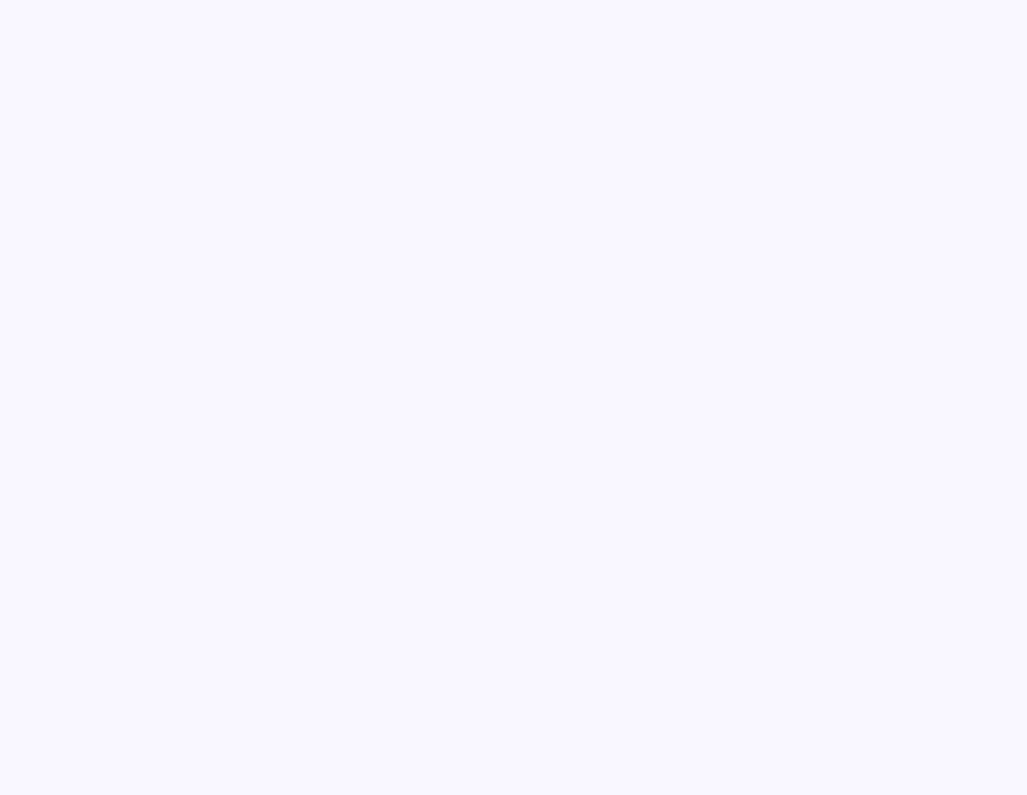
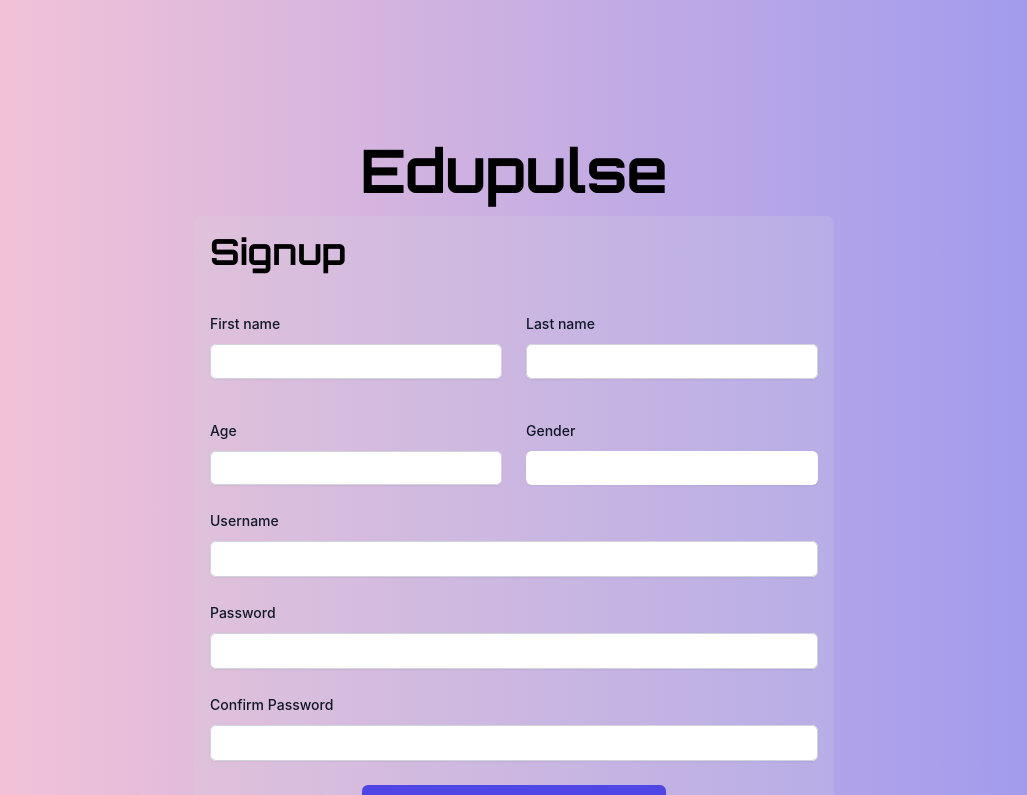
Before and after one commit to Choatchda/EduPulse, a Vue app in the folder EduPulse/: page /signup in a window 1280 px wide. Before the commit this address had no page. Shown: the top 795 px of the page, without its empty margins (126-1153 px from the left). Built offline with nearby package versions, Linux system fonts and the light colour scheme.

Commit message:
Sign up page
Super Fast

```diff
--- a/EduPulse/src/assets/main.css
+++ b/EduPulse/src/assets/main.css
@@ -38,6 +38,12 @@ a,
   font-family: Orbitron, sans-serif;
 }
 
+#signup{
+  background: linear-gradient(90deg, #FBC7D4 0.15%, #9796F0 100.87%);
+  height: 1000px;
+
+}
+
 
 
 
--- a/EduPulse/src/router/index.js
+++ b/EduPulse/src/router/index.js
@@ -34,6 +34,11 @@ const router = createRouter({
       name: 'mycourse',
       component: () => import('../views/MyCourse.vue')
     },
+    {
+      path: '/signup',
+      name: 'Signup',
+      component: () => import('../views/SignupView.vue')
+    }
 
   ]
 })
--- /dev/null
+++ b/EduPulse/src/views/SignupView.vue
@@ -0,0 +1,148 @@
+<template>
+  <div
+    id="signup"
+    class="flex flex-col items-center justify-center min-h-screen bg-gray-100"
+  >
+    <h1 class="text-6xl font-bold font-orbitron text-black mb-4 custom-font">
+      Edupulse
+    </h1>
+
+    <!-- Sign-up box -->
+
+    <div class="w-1/2 bg-gray-300 bg-opacity-20 p-4 rounded-lg">
+      <h1 class="text-4xl font-bold font-orbitron text-black mb-4 custom-font">
+        Signup
+      </h1>
+      <form>
+        <div class="mt-10 grid grid-cols-1 gap-x-6 gap-y-8 sm:grid-cols-6">
+          <div class="sm:col-span-3">
+            <label
+              for="first-name"
+              class="block text-sm font-medium leading-6 text-gray-900"
+              >First name</label
+            >
+            <div class="mt-2">
+              <input
+                type="text"
+                name="first-name"
+                id="first-name"
+                autocomplete="given-name"
+                class="block w-full rounded-md border-0 py-1.5 text-gray-900 shadow-sm ring-1 ring-inset ring-gray-300 placeholder:text-gray-400 focus:outline-none focus:border-indigo-500"
+              />
+            </div>
+          </div>
+
+          <div class="sm:col-span-3">
+            <label
+              for="last-name"
+              class="block text-sm font-medium leading-6 text-gray-900"
+              >Last name</label
+            >
+            <div class="mt-2">
+              <input
+                type="text"
+                name="last-name"
+                id="last-name"
+                autocomplete="family-name"
+                class="block w-full rounded-md border-0 py-1.5 text-gray-900 shadow-sm ring-1 ring-inset ring-gray-300 placeholder:text-gray-400 focus:outline-none focus:border-indigo-500"
+              />
+            </div>
+          </div>
+        </div>
+        <div class="mt-10 grid grid-cols-1 gap-x-6 gap-y-8 sm:grid-cols-6">
+          <div class="sm:col-span-3">
+            <label
+              for="Age"
+              class="block text-sm font-medium leading-6 text-gray-900"
+              >Age</label
+            >
+            <div class="mt-2">
+              <input
+                type="number"
+                name="Age"
+                id="Age"
+                autocomplete="given-name"
+                class="block w-full rounded-md border-0 py-1.5 text-gray-900 shadow-sm ring-1 ring-inset ring-gray-300 placeholder:text-gray-400 focus:outline-none focus:border-indigo-500"
+              />
+            </div>
+          </div>
+
+          <div class="sm:col-span-3">
+            <label
+              for="Gender"
+              class="block text-sm font-medium leading-6 text-gray-900"
+              >Gender</label
+            >
+            <div class="mt-2">
+              <input
+                type="text"
+                name="Gender"
+                id="Gender"
+                autocomplete="family-name"
+                class="block w-full rounded-md border-0 py-1.5 text-gray-900 shadow-sm placeholder:text-gray-400 focus:outline-none focus:border-indigo-500"
+              />
+            </div>
+          </div>
+        </div>
+        <div class="sm:col-span-4 mt-6">
+          <label
+            for="Username"
+            class="block text-sm font-medium leading-6 text-gray-900"
+            >Username</label
+          >
+          <div class="mt-2">
+            <input
+              id="username"
+              name="Username"
+              type="Username"
+              autocomplete="Username"
+              class="block w-full rounded-md border-0 py-1.5 text-gray-900 shadow-sm ring-1 ring-inset ring-gray-300 placeholder:text-gray-400 focus:ring-2 focus:ring-inset focus:ring-indigo-600 sm:text-sm sm:leading-6"
+            />
+          </div>
+        </div>
+        <div class="sm:col-span-4 mt-6">
+          <label
+            for="Password"
+            class="block text-sm font-medium leading-6 text-gray-900"
+            >Password</label
+          >
+          <div class="mt-2">
+            <input
+              id="Password"
+              name="Password"
+              type="Password"
+              autocomplete="Password"
+              class="block w-full rounded-md border-0 py-1.5 text-gray-900 shadow-sm ring-1 ring-inset ring-gray-300 placeholder:text-gray-400 focus:ring-2 focus:ring-inset focus:ring-indigo-600 sm:text-sm sm:leading-6"
+            />
+          </div>
+        </div>
+            <div class="sm:col-span-4 mt-6">
+          <label
+            for="Confirm Password"
+            class="block text-sm font-medium leading-6 text-gray-900"
+            >Confirm Password</label
+          >
+          <div class="mt-2">
+            <input
+              id="Confirm Password"
+              name="Confirm Password"
+              type="Confirm Password"
+              autocomplete="Confirm Password"
+              class="block w-full rounded-md border-0 py-1.5 text-gray-900 shadow-sm ring-1 ring-inset ring-gray-300 placeholder:text-gray-400 focus:ring-2 focus:ring-inset focus:ring-indigo-600 sm:text-sm sm:leading-6"
+            />
+          </div>
+        </div>
+        <div class = "flex justify-center items-center">
+          <button type="submit" class="flex w-1/2 mt-6 justify-center  rounded-md bg-indigo-600 px-3 py-1.5 text-sm font-semibold leading-6 text-white shadow-sm hover:bg-indigo-500 focus-visible:outline focus-visible:outline-2 focus-visible:outline-offset-2 focus-visible:outline-indigo-600">Sign in</button>
+        </div>
+      </form>
+      <div class="text-gray-600 text-center">
+            <p>
+              Already have an account?
+              <a href="/signup" class="text-blue-500">Sign in</a>.
+            </p>
+          </div>
+
+    </div>
+  </div>
+</template>
```
